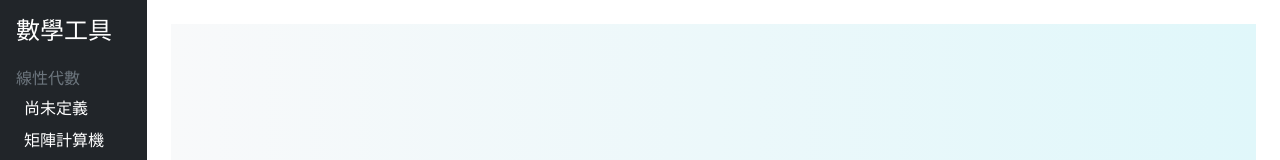
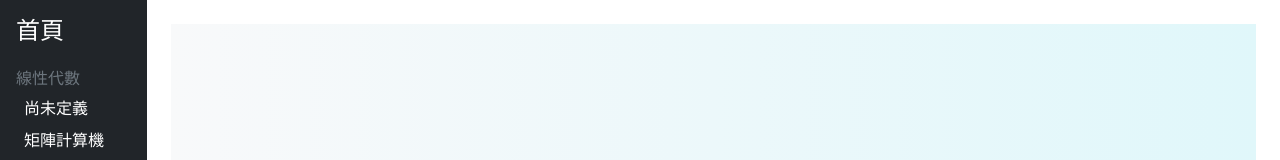
Before and after one commit to Hoxton019030/Math_Calculator, a Vue app: page / in a window 1280 px wide. Shown: the top 160 px of the page. Built offline with nearby package versions, Linux system fonts and the light colour scheme.

Commit message:
2025-07-27 commit

```diff
--- a/src/components/Sidebar.vue
+++ b/src/components/Sidebar.vue
@@ -1,6 +1,9 @@
 <template>
   <div class="bg-dark text-white p-3 vh-100">
-    <h4 class="text-white mb-4">數學工具</h4>
+    <router-link to="/" class="text-white text-decoration-none">
+  <h4 class="text-white mb-4">首頁</h4>
+</router-link>
+
 
     <div>
       <h6 class="text-secondary">線性代數</h6>
```
